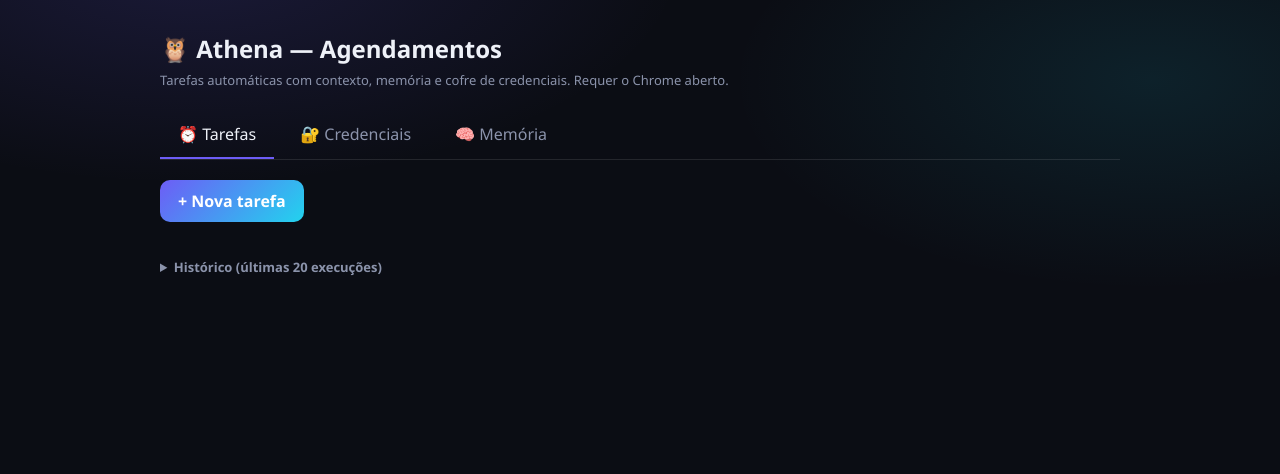
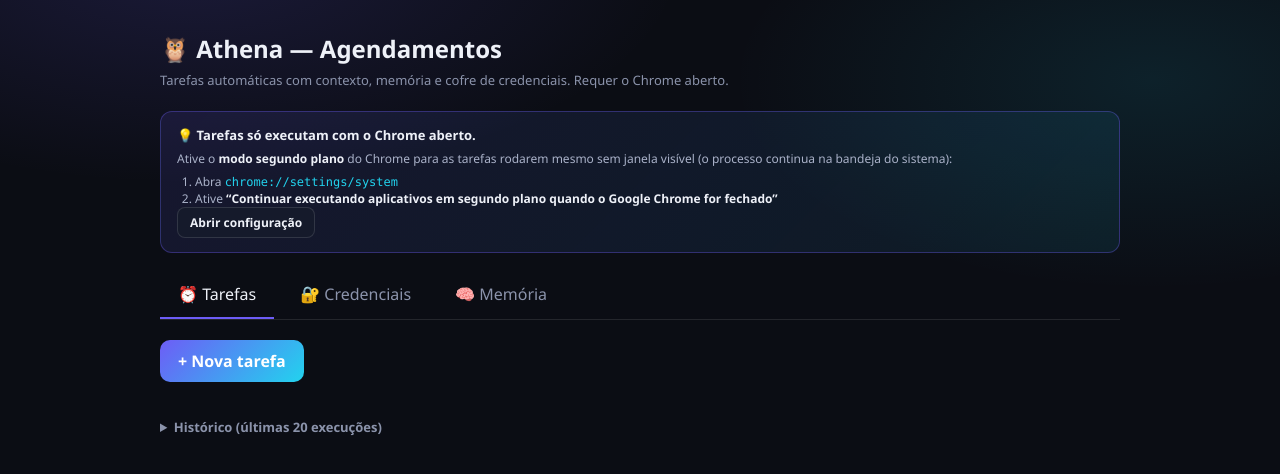
Before and after one commit to EduradoPessoa/athena-chrome-bridge, a website with bundled scripts: page extension/schedule.html in a window 1280 px wide. Built offline with nearby package versions, Linux system fonts and the light colour scheme; no server answers.

Commit message:
feat(schedule): modo segundo plano do Chrome (Camada 1 da limitacao)
- Banner na tela de Agendamentos com passo a passo e atalho para
  chrome://settings/system (rodar tarefas sem janela visivel)
- README: nota de limitacao expandida com o how-to

```diff
--- a/extension/schedule.html
+++ b/extension/schedule.html
@@ -58,6 +58,15 @@
   .vault-box{background:#11141f;border:1px solid rgba(255,255,255,.1);border-radius:12px;padding:16px;margin-bottom:18px}
   .vault-box b{font-size:14px}
   .hint{font-size:11px;color:#5d647c;margin-top:6px}
+  .bg-banner{
+    background:linear-gradient(135deg,rgba(109,93,246,.12),rgba(34,211,238,.08));
+    border:1px solid rgba(109,93,246,.35);border-radius:12px;
+    padding:14px 16px;margin-bottom:18px;font-size:13px;
+  }
+  .bg-banner b{color:#eef1f8}
+  .bg-banner .hint{font-size:12px;color:#aab2c9;margin:6px 0 0}
+  .bg-banner ol{padding-left:18px;margin:4px 0 10px}
+  .bg-banner code{font-family:ui-monospace,Consolas,monospace;color:#22d3ee}
   .empty{color:#5d647c;font-size:13px;padding:12px 2px}
   .switch{display:inline-flex;align-items:center;gap:8px;font-size:13px;color:#aab2c9;cursor:pointer}
   input[type=checkbox]{width:auto}
@@ -70,6 +79,16 @@
 <div class="wrap">
   <h1>🦉 Athena — Agendamentos</h1>
   <p class="sub">Tarefas automáticas com contexto, memória e cofre de credenciais. Requer o Chrome aberto.</p>
+
+  <div class="bg-banner" id="bgBanner">
+    <b>💡 Tarefas só executam com o Chrome aberto.</b>
+    <p class="hint">Ative o <b>modo segundo plano</b> do Chrome para as tarefas rodarem mesmo sem janela visível (o processo continua na bandeja do sistema):</p>
+    <ol class="hint">
+      <li>Abra <code>chrome://settings/system</code></li>
+      <li>Ative <b>“Continuar executando aplicativos em segundo plano quando o Google Chrome for fechado”</b></li>
+    </ol>
+    <button class="btn ghost small" id="openBgSettings" type="button">Abrir configuração</button>
+  </div>
 
   <nav class="tabs">
     <button class="tab active" data-tab="tasks">⏰ Tarefas</button>
--- a/extension/schedule.js
+++ b/extension/schedule.js
@@ -19,6 +19,14 @@ document.querySelectorAll('.tab').forEach((btn) => {
     document.querySelectorAll('.tab-pane').forEach((p) => p.classList.toggle('active', p.id === 'tab-' + btn.dataset.tab));
   });
 });
+
+// modo segundo plano (Camada 1 da limitação "requer Chrome aberto")
+const openBgSettings = $('openBgSettings');
+if (openBgSettings) {
+  openBgSettings.addEventListener('click', () => {
+    chrome.tabs.create({ url: 'chrome://settings/system' });
+  });
+}
 
 /* ---------------- cofre ---------------- */
 async function refreshVault() {
```
Also changed, not shown: README.md.
